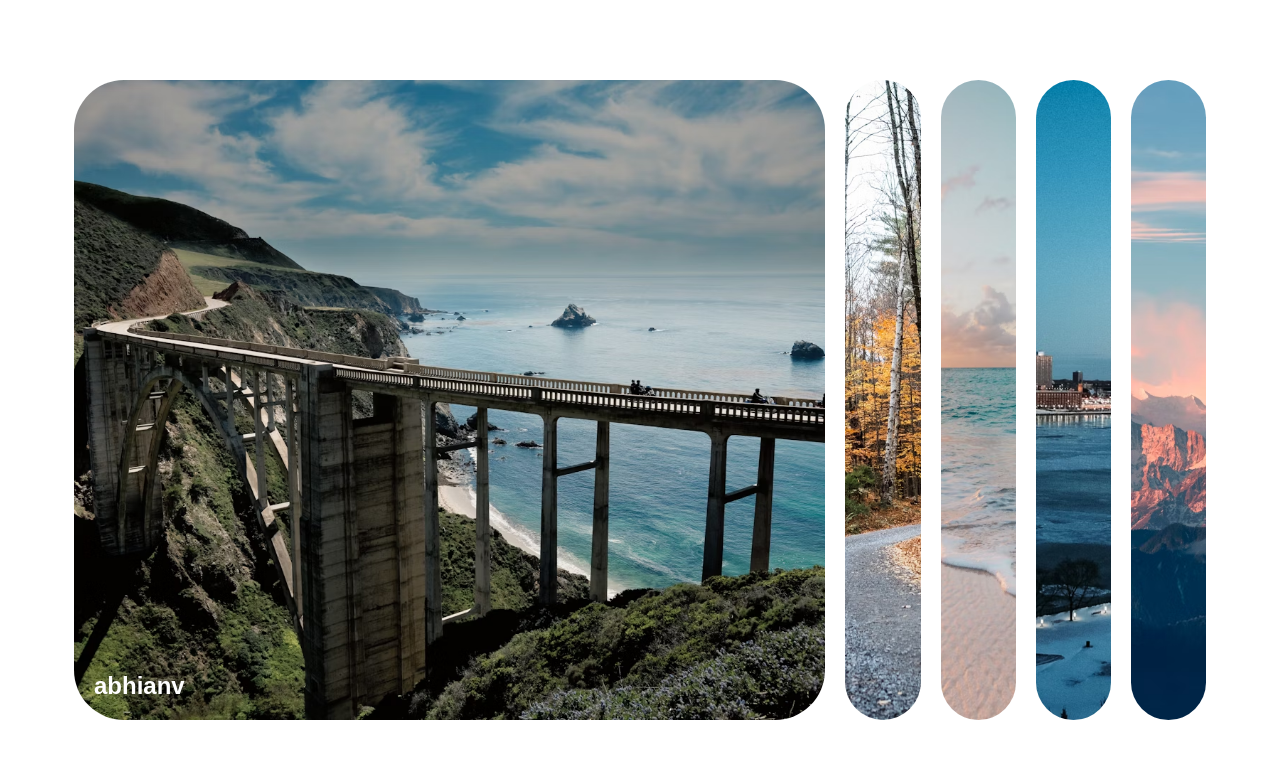
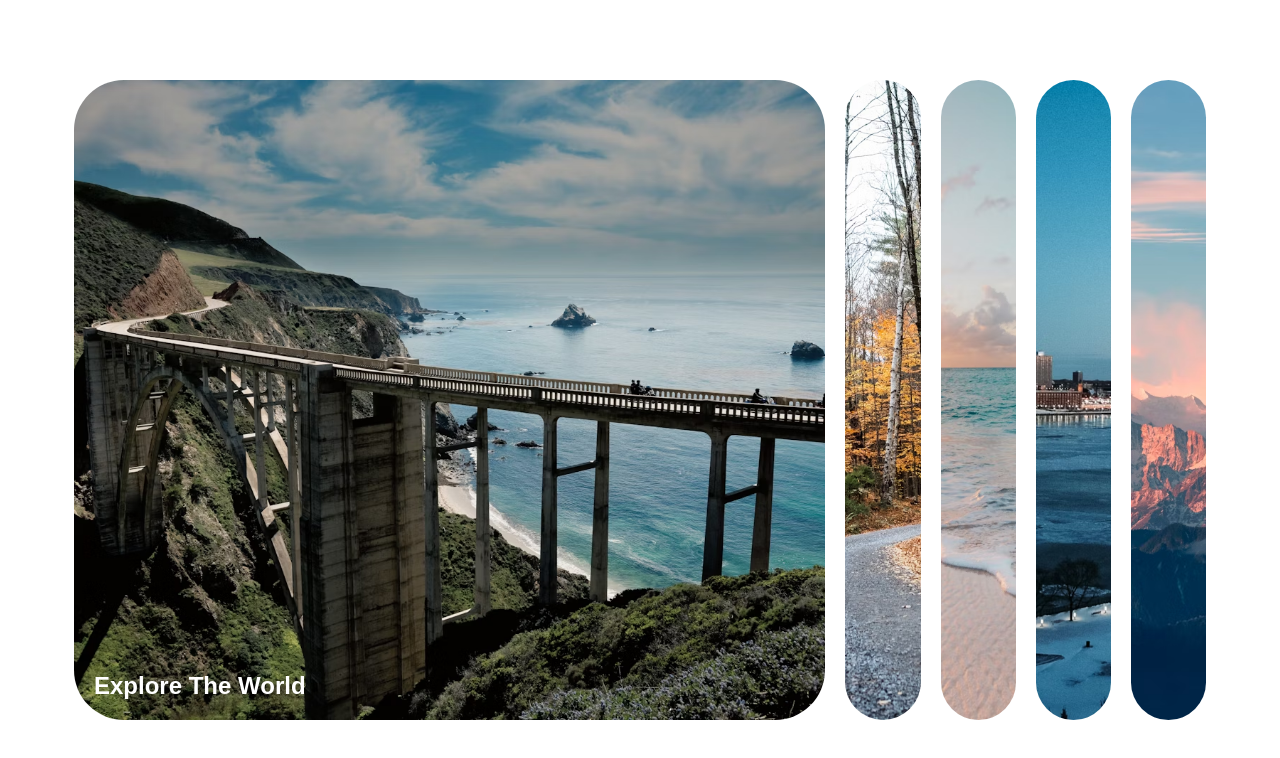
Before and after one commit to Abhi927/card-expension, a plain HTML site: page index.html in a window 1280 px wide. Drawn offline with Linux system fonts and the light colour scheme; a web font is replaced by a local one.

Commit message:
2nd upadte

```diff
--- a/index.html
+++ b/index.html
@@ -10,19 +10,19 @@
 <body>
     <div class="divset">
         <div class="div-set active" style="background-image:url('p1img1.avif') ;"  alt="abhinav">
-           <h3>abhianv</h3>
+            <h3>Explore The World</h3>
         </div>
         <div class="div-set" style="background-image:url('p1img2.avif') ;">
-            <h3>abhianv</h3>
+            <h3>Wild Forest</h3>
         </div>
         <div class="div-set" style="background-image:url('p1img3.avif') ;">
-            <h3>abhianv</h3>
+            <h3>Sunny Beach</h3>
         </div>
         <div class="div-set" style="background-image:url('p1img4.avif') ;">
-            <h3>abhianv</h3>
+            <h3>City on Winter</h3>
         </div>
         <div class="div-set" style="background-image:url('p1img5.avif') ;">
-            <h3>abhianv</h3>
+            <h3>Mountains - Clouds</h3>
         </div>
     </div>
 
```
